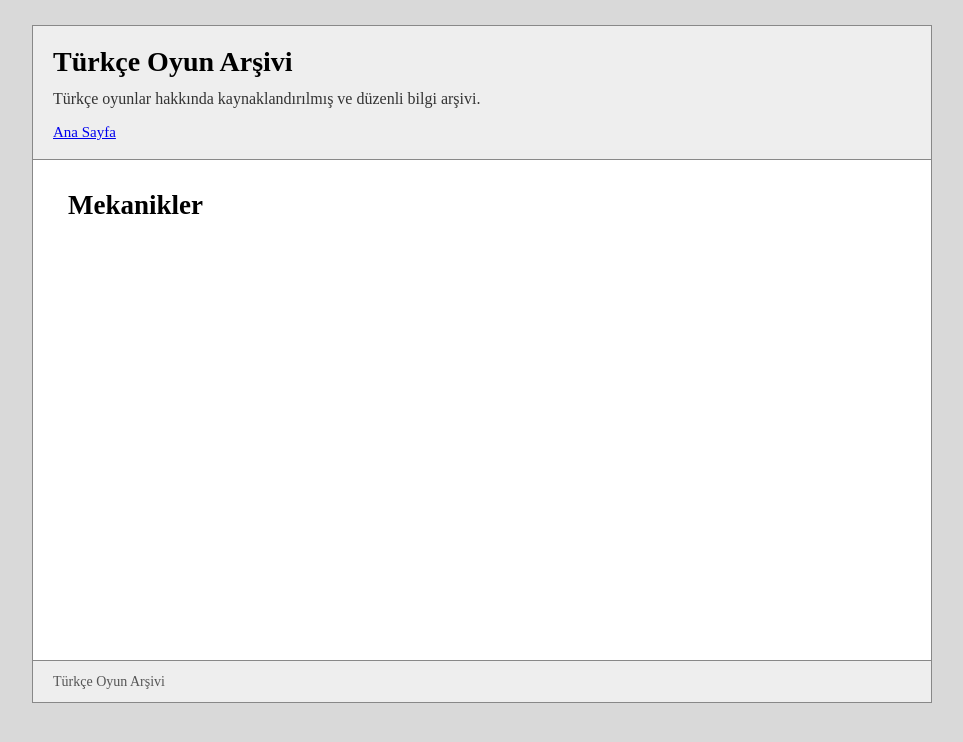
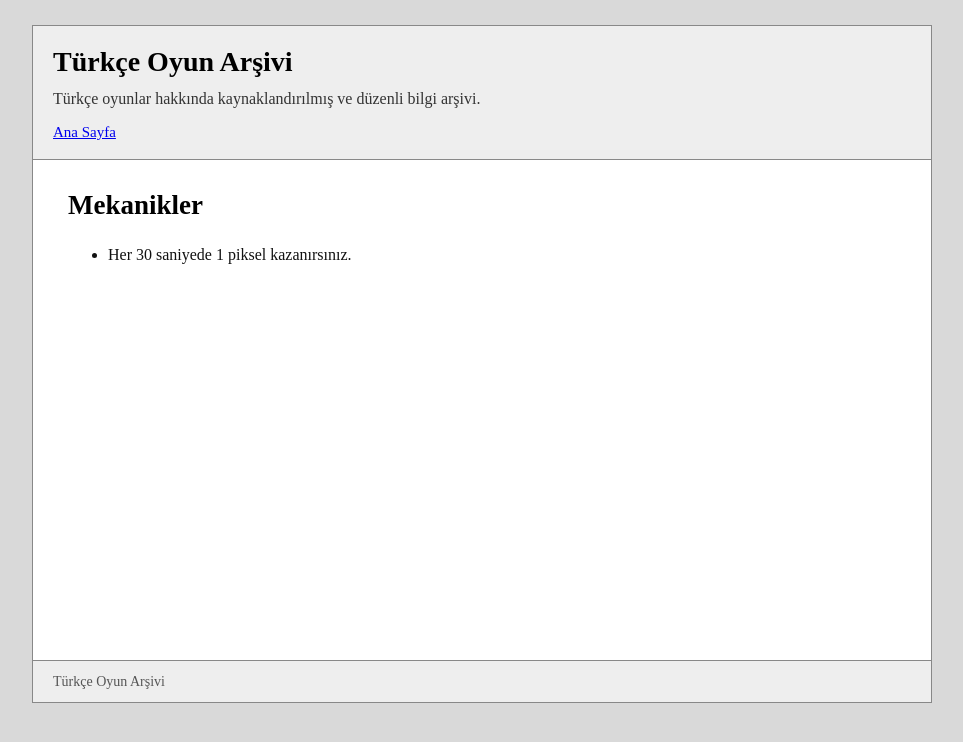
Before and after one commit to OyuncuSempanze/Oyun-Arsivi-Turkce, a Jekyll site: the page built from oyunlar/wplace.live/mekanikler.md, in a window 1280 px wide. Shown: the top 742 px of the page, without its empty margins (158-1121 px from the left). Built offline with Jekyll 4.4.1, drawn with Linux system fonts in a browser that asks for light colours; our own code applies the rules of GitHub Pages for plain Markdown files.

Commit message:
Update mekanikler.md

```diff
--- a/oyunlar/wplace.live/mekanikler.md
+++ b/oyunlar/wplace.live/mekanikler.md
@@ -3,3 +3,5 @@ layout: default
 ---
 
 # Mekanikler
+
+* Her 30 saniyede 1 piksel kazanırsınız.
```
